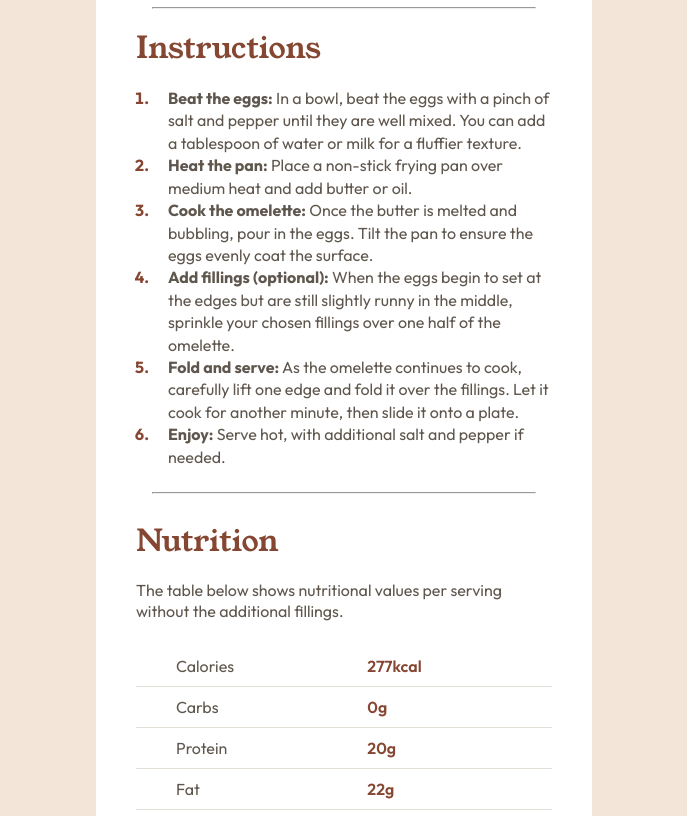
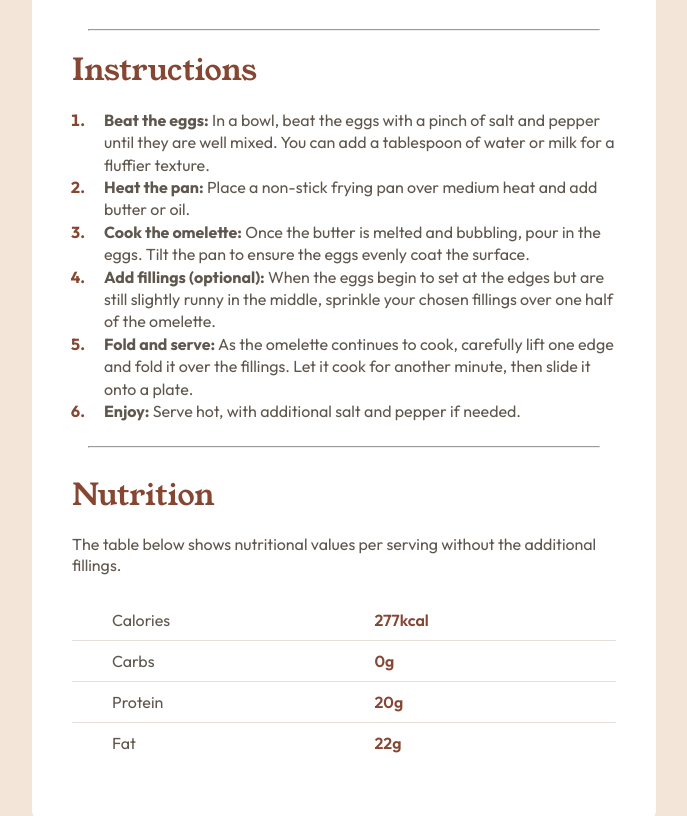
Before and after one commit to StarChan013/recipe-page-main-by-vanessa, a plain HTML site: page index.html in a window 1280 px wide. Shown: the part 924-1740 px from the top of the page, without its empty margins (296-983 px from the left). Drawn offline with Linux system fonts and the light colour scheme.

Commit message:
Make some adjustments

```diff
--- a/index.html
+++ b/index.html
@@ -16,7 +16,7 @@
 <body>
   <main class="main__container">
     <div class="container__img">
-      <img src="./assets/images/image-omelette.jpeg" alt="Picture of a Omelette">
+      <img src="./assets/images/image-omelette.jpeg" alt="Omelette">
     </div>
 
     <section class="container__headtext">
@@ -50,7 +50,7 @@
 
     <section class="container__instructions">
       <h2 class="instructions__title">Instructions</h2>
-      <ul class="instructions__list">
+      <ol class="instructions__list" type="1">
         <li class="list__instructions">
           <strong>Beat the eggs:</strong> In a bowl, beat the eggs with a pinch of salt and pepper until they are well mixed. You can add a tablespoon of water or milk for a fluffier texture.
         </li>
@@ -69,7 +69,7 @@
         <li class="list__instructions">
           <strong>Enjoy:</strong> Serve hot, with additional salt and pepper if needed.
         </li>
-      </ul>
+      </ol>
     </section>
 
     <hr />
@@ -98,6 +98,7 @@
     </section>
   </main>
 
+
   <footer class="credits">
     <p>Challenge by <a href="https://www.frontendmentor.io?ref=challenge" target="_blank">Frontend Mentor</a> | Coded by <a href="#">Vanessa N. Forin (StarChan)</a>.</p>
   </footer>
--- a/reset.css
+++ b/reset.css
@@ -31,7 +31,7 @@ footer, header, hgroup, menu, nav, section {
 body {
 	line-height: 1;
 }
-ol, ul {
+ul {
 	list-style: none;
 }
 blockquote, q {
--- a/style.css
+++ b/style.css
@@ -145,10 +145,6 @@ hr {
     margin-bottom: 1.5rem;
 }
 
-.instructions__list li {
-    list-style: decimal outside none;
-}
-
 .instructions__list li::marker {
     color: var(--nutmeg);
     font-weight: 700;
@@ -168,6 +164,7 @@ hr {
     padding-left: 1rem;
     line-height: 140%;
 }
+
 
 /* NUTRITION TABLE */
 
@@ -217,8 +214,6 @@ hr {
 .table__infos {
     font-family: var(--secondary-font);
     color: var(--wenge-brown);
-    font-size: 16px;
-    font-weight: 400;
 }
 
 .table__numbers {
@@ -226,6 +221,10 @@ hr {
     color: var(--nutmeg);
     font-size: 16px;
     font-weight: 600;
+}
+
+.nutrition__table tr:last-child {
+    border-bottom: none;
 }
 
 /* FOOTER */
@@ -254,7 +253,7 @@ hr {
     }
 
     .main__container {
-        max-width: 35%;
+        max-width: 45%;
         margin-left: auto;
         margin-right: auto;
         margin-top: 4rem;
```
